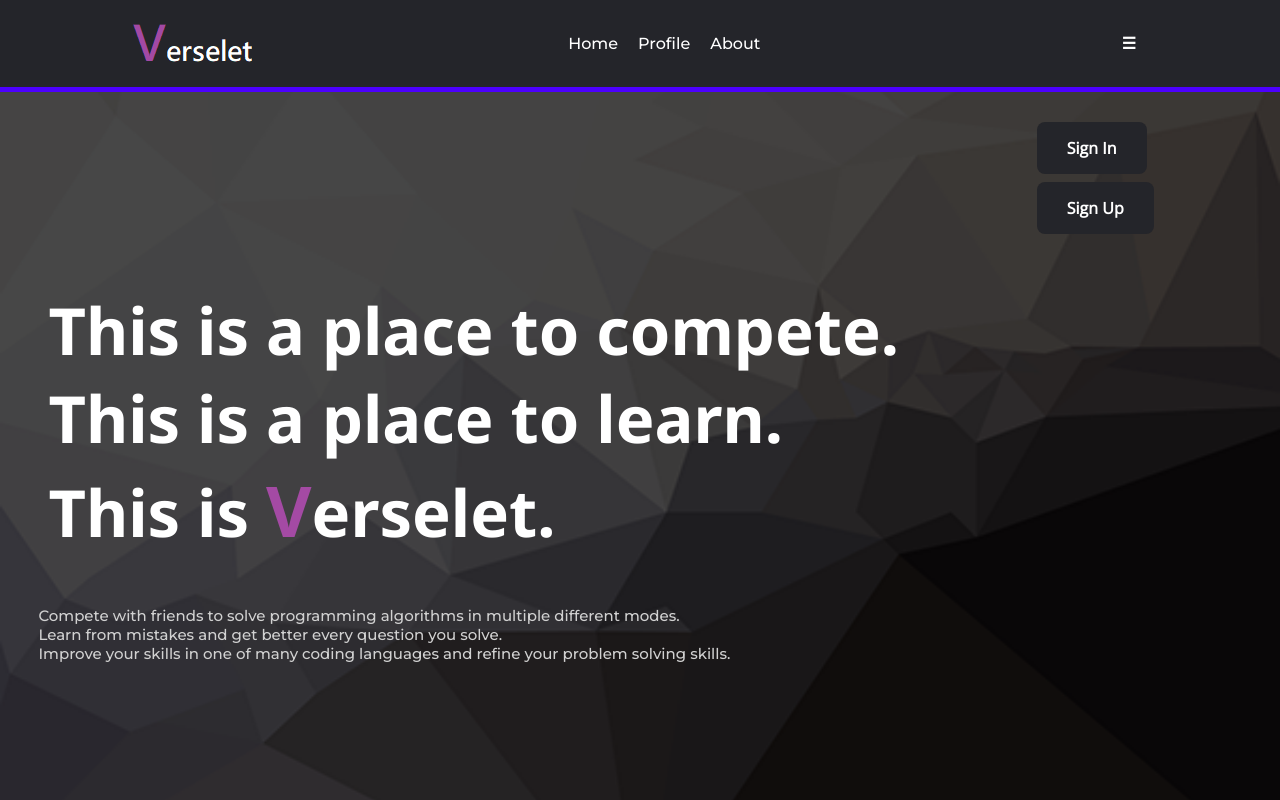
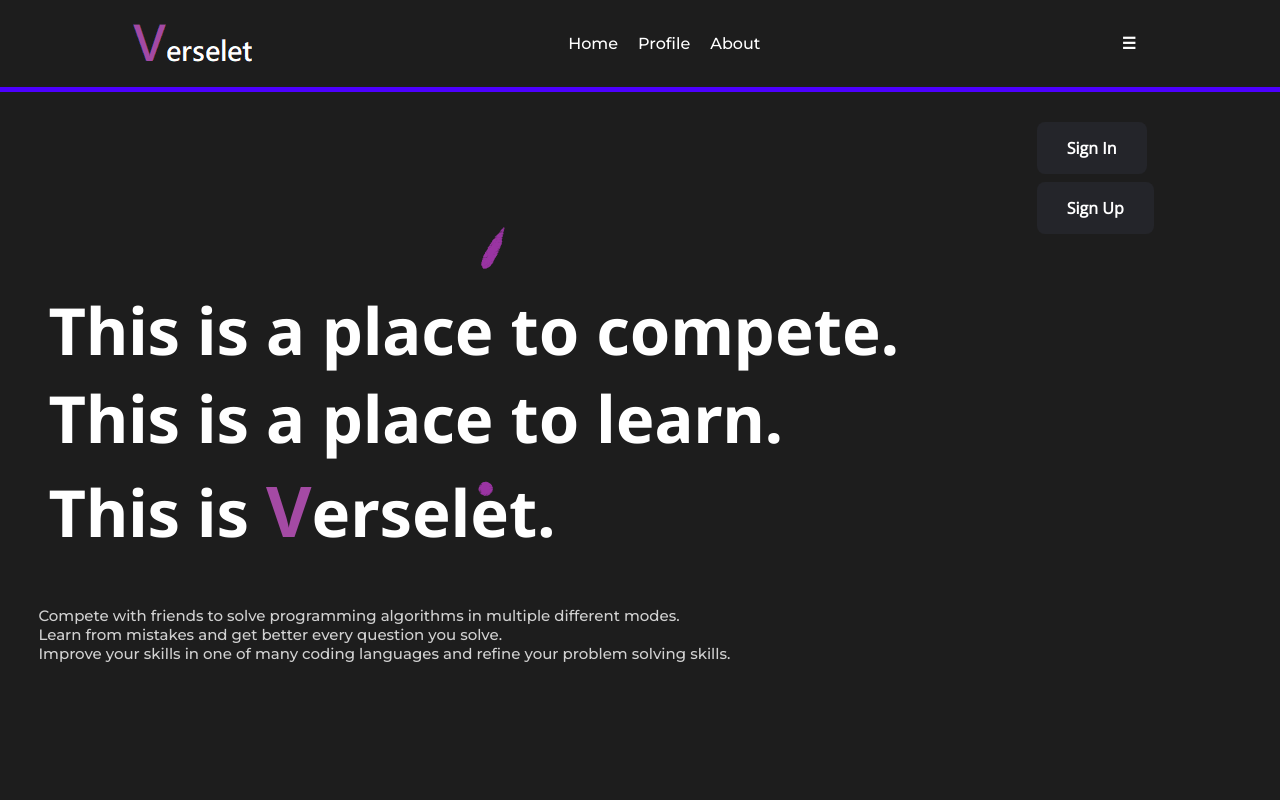
Before and after one commit to kingjuno/Verselet-1, a Flask app: page / in a window 1280 px wide. Run offline with Flask 2, Linux system fonts and the light colour scheme.

Commit message:
changed background and navbar

```diff
--- a/static/base.css
+++ b/static/base.css
@@ -2,6 +2,7 @@ body {
   overflow: hidden;
   margin: 0;
   font-family: Arial, Helvetica, sans-serif;
+  background-image: url({{ url_for('static', filename='dots.gif')}});
 }
 
 .logo {
@@ -13,7 +14,7 @@ header {
   justify-content: space-between;
   align-items: center;
   padding: 10px 10%;
-  background-color: #24252a;
+  background-color: #1d1d1d;
 }
 
 .logo {
@@ -61,7 +62,7 @@ header {
   z-index: 1;
   left: 0;
   top: 0;
-  background-color: #24252a;
+  background-color: #1d1d1d;
   overflow-x: hidden;
   transition: width 0.5s ease 0s;
 }
@@ -115,7 +116,7 @@ header {
 
 
 .dropbtn {
-  background-color: #24252a;
+  background-color: #1d1d1d;
   color: white;
   padding: 16px;
   font-size: 16px;
--- a/templates/404.html
+++ b/templates/404.html
@@ -10,7 +10,7 @@
     @import url('https://fonts.googleapis.com/css2?family=Montserrat:wght@100&display=swap');
 
     body{
-      background-image: url({{ url_for('static', filename='bg.png') }});
+      background-image: url({{ url_for('static', filename='dots.gif')}});
       background-size: cover;
     }
 
--- a/templates/base.html
+++ b/templates/base.html
@@ -8,6 +8,7 @@
     <link rel="stylesheet" href="{{ url_for('static' , filename='base.css')}}">
 </head>
 <style>
+
 @import url('https://fonts.googleapis.com/css2?family=Montserrat:wght@300&display=swap');
 @import url('https://fonts.googleapis.com/css2?family=Roboto:wght@300&display=swap');
 @import url('https://fonts.googleapis.com/css2?family=Quicksand:wght@500&display=swap');
@@ -15,6 +16,7 @@
 .dropdown {
   position: relative;
   display: inline-block;
+  background-color: #1d1d1d;
 }
 
 .dropdown-content {
@@ -48,8 +50,8 @@
 
 </style>
 
-<header>
-    <a class="logo" href="/"><img src="static/logo_v.png" alt="logo"></a>
+<header style="background-color: #1d1d1d;">
+    <a class="logo" href="/"><img src="static/verse_l.png" alt="logo"></a>
     <nav>
         <ul class="nav__links">
             <li><a href="\">Home</a></li>
@@ -67,7 +69,7 @@
             {% endwith%}
         </div>
         <div style="padding-top: -0.8%; margin-left: -30%;" class="dropdown">
-        <button class="dropbtn"><b>☰</b></button>
+        <button class="dropbtn" style="background-color: #1d1d1d;"><b>☰</b></button>
         <div style="font-family: 'Quicksand', sans-serif;" class="dropdown-content">
             <a href="\">Settings</a>
             <a href="\">About Us</a>
--- a/templates/front.html
+++ b/templates/front.html
@@ -9,11 +9,7 @@
   @import url('https://fonts.googleapis.com/css2?family=Montserrat:wght@100&display=swap');
 
     body {
-    background-image: url({{ url_for('static', filename='bg.png')}});
-    background-size: cover;
-    background-repeat: no-repeat;
-    background-attachment: fixed;
-    background-position: center;
+    background-image: url({{ url_for('static', filename='dots.gif')}});
   }
 
 
--- a/templates/login.html
+++ b/templates/login.html
@@ -10,7 +10,7 @@
   @import url('https://fonts.googleapis.com/css2?family=Work+Sans:wght@300&display=swap');
 
   body{
-    background-image: url({{ url_for('static', filename='bg.png') }});
+    background-image: url({{ url_for('static', filename='dots.gif')}});
     background-size: cover;
   }
 </style>
--- a/templates/profile.html
+++ b/templates/profile.html
@@ -10,7 +10,7 @@
   @import url('https://fonts.googleapis.com/css2?family=Work+Sans:wght@300&display=swap');
 
   body{
-    background-image: url({{ url_for('static', filename='bg.png') }});
+    background-image: url({{ url_for('static', filename='dots.gif')}});
     background-size: cover;
   }
 </style>
--- a/templates/register.html
+++ b/templates/register.html
@@ -10,7 +10,7 @@
   @import url('https://fonts.googleapis.com/css2?family=Work+Sans:wght@300&display=swap');
 
   body{
-    background-image: url({{ url_for('static', filename='bg.png') }});
+    background-image: url({{ url_for('static', filename='dots.gif')}});
     background-size: cover;
   }
 </style>
```
Also changed, not shown: static/bg.png (deleted), static/dots.gif (added), static/verse_l.png (added).
